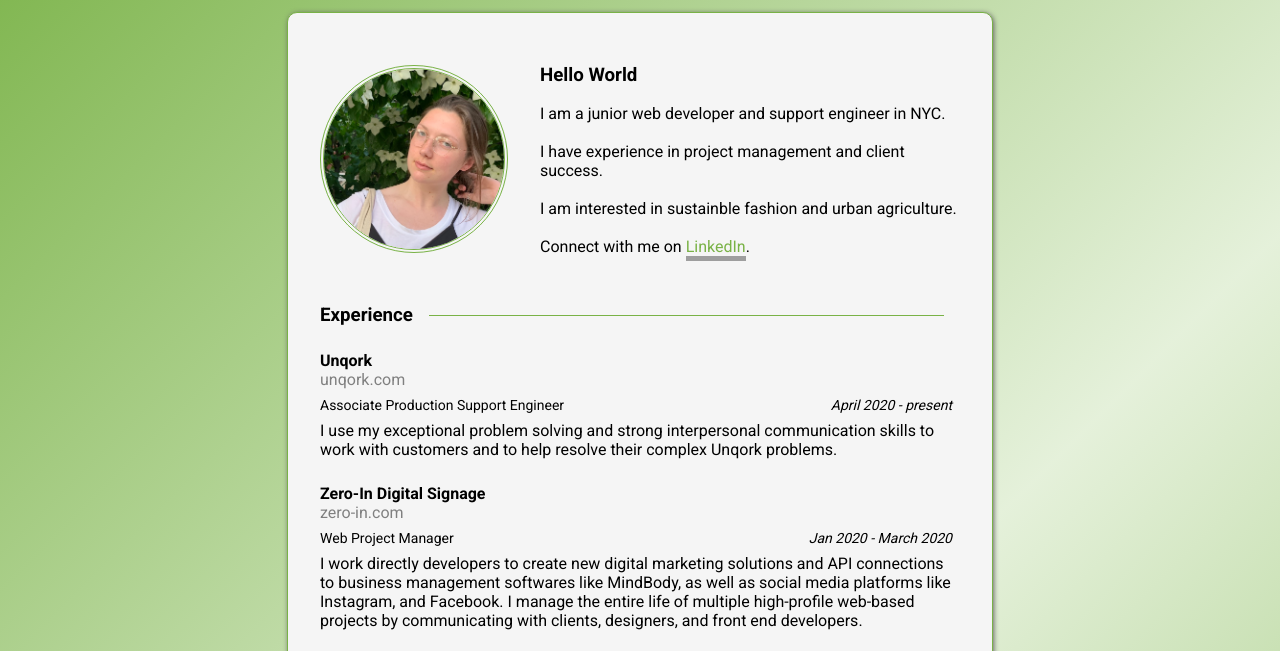
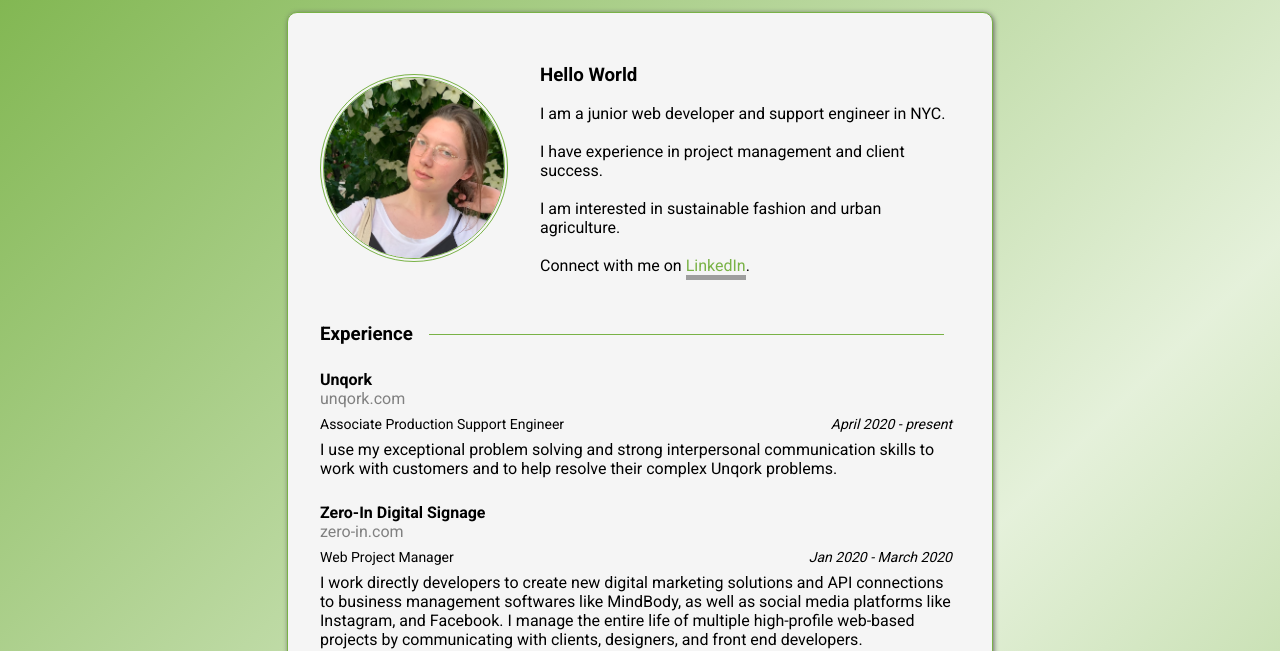
Before and after one commit to annayensietopping/ayt-site, a website built with Parcel: page index.html in a window 1280 px wide. Shown: the part 144-795 px from the top of the page. Built offline with nearby package versions, Linux system fonts and the light colour scheme; grey boxes are pictures that could not be loaded.

Commit message:
Update index.html

```diff
--- a/index.html
+++ b/index.html
@@ -32,7 +32,7 @@
             I have experience in project management and client success.
             <br>
             <br>
-            I am interested in sustainble fashion and urban agriculture.
+            I am interested in sustainable fashion and urban agriculture.
             <br>
             <br>
             Connect with me on
```
